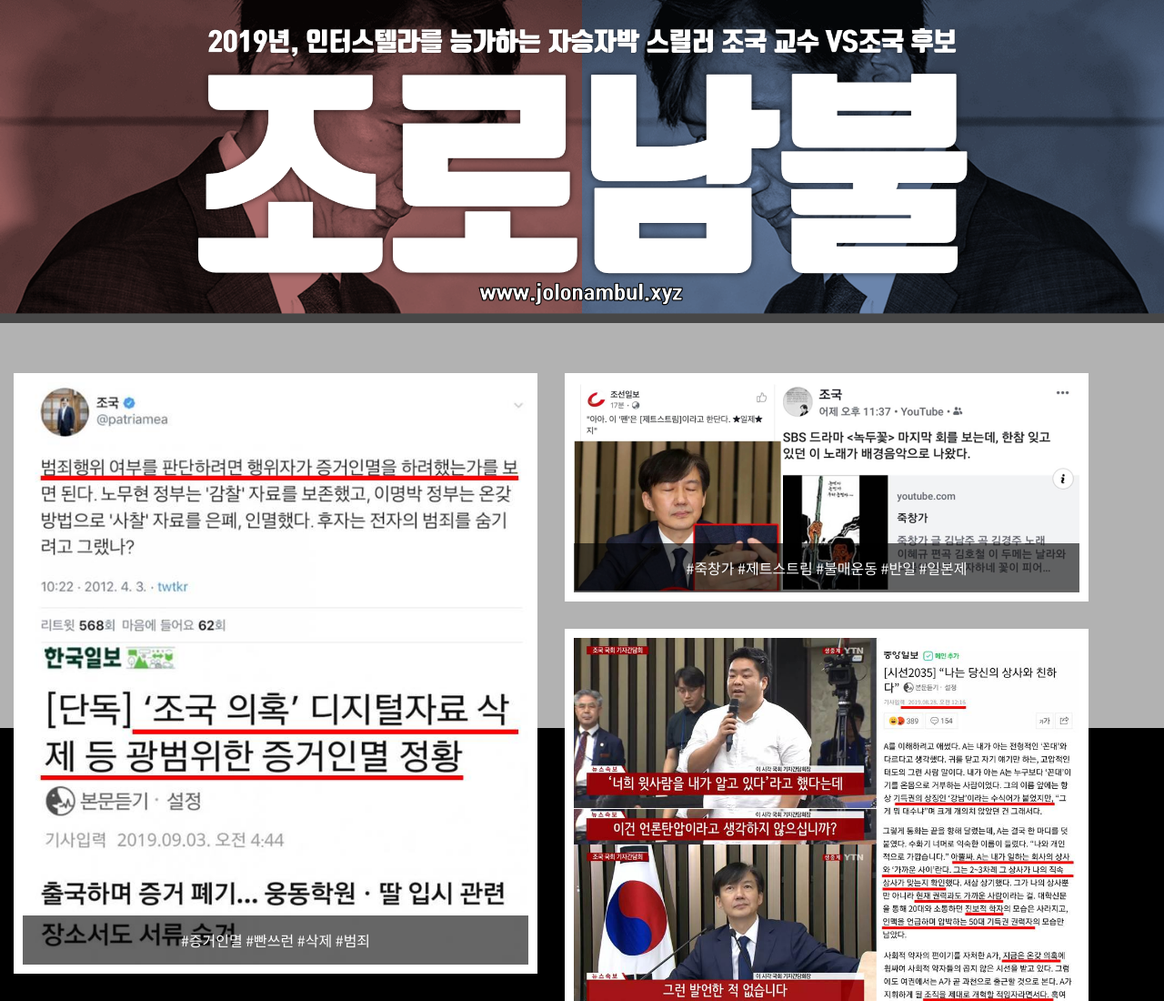
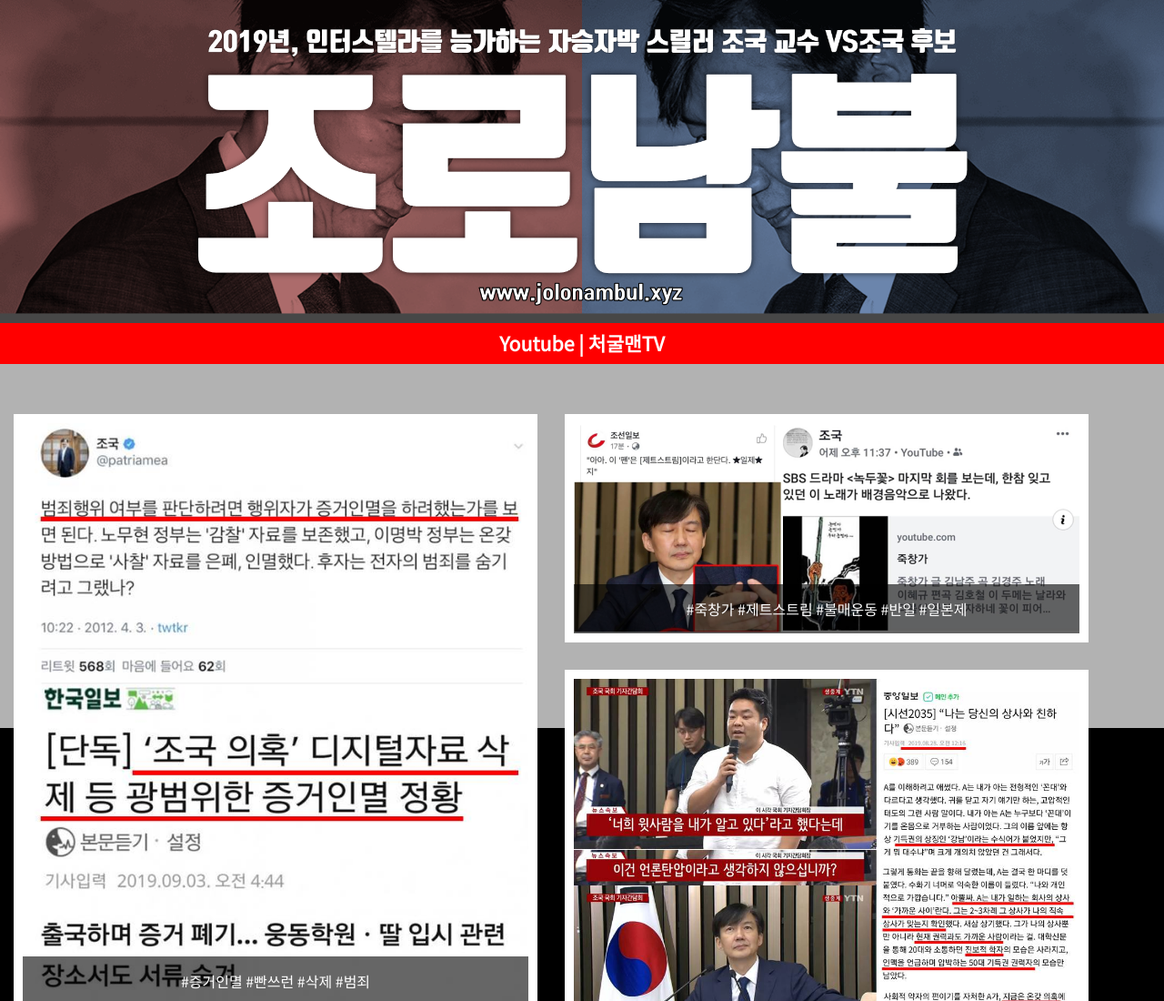
Before and after one commit to jolonambul/jolonambul.github.io, a plain HTML site: page index.html in a window 1280 px wide. Shown: the top 1100 px of the page at 91% size. Drawn offline with Linux system fonts and the light colour scheme.

Commit message:
jolonambul

```diff
--- a/css/templatemo-style.css
+++ b/css/templatemo-style.css
@@ -207,8 +207,8 @@ h5 {
 .snslink {
     display: inline-block;
     color: white;
-    width: 50%;
-    font-size: 12pt;
+    width: 100%;
+    font-size: 16pt;
     font-weight: bold;
     padding-top: 10px;
     height: 35px;
--- a/index.html
+++ b/index.html
@@ -52,9 +52,7 @@ http://www.templatemo.com/preview/templatemo_434_masonry
 <!-- SITE TOP -->
 <div class="site-top">
 	<a href="/"><img src="images/title.png" width="100%" /></a>
-	<!--
-	<a href="https://facebook.com/dornrqhtn" target="_blank"><div class="snslink" id="facebook">Facebook</div></a><a href="http://bit.ly/눌러서구독" target="_blank"><div class="snslink" id="youtube">Youtube | 처굴맨TV</div></a>
-	-->
+	<a href="http://bit.ly/눌러서구독" target="_blank"><div class="snslink" id="youtube">Youtube | 처굴맨TV</div></a>
 </div> <!-- .site-top -->
 
 <!-- MAIN POSTS -->
```
